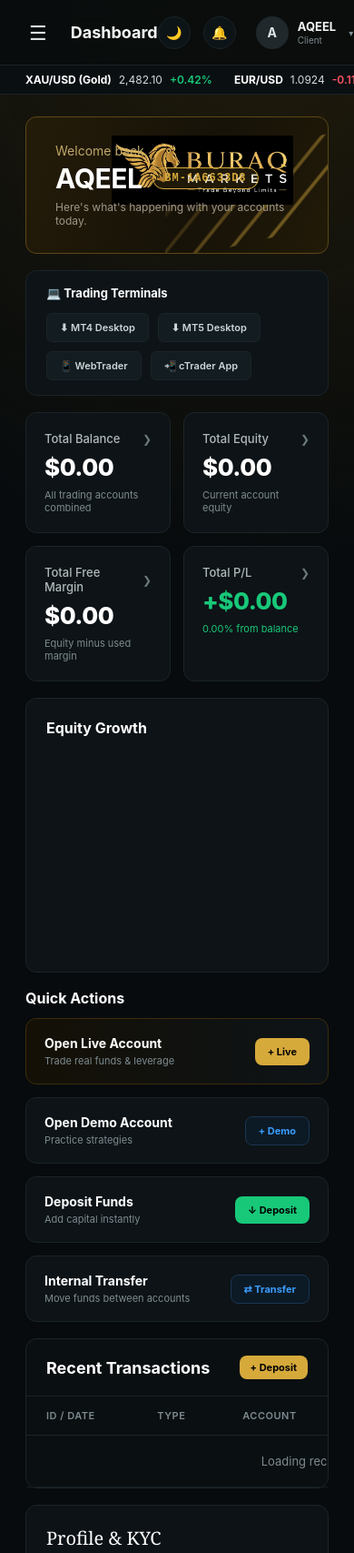
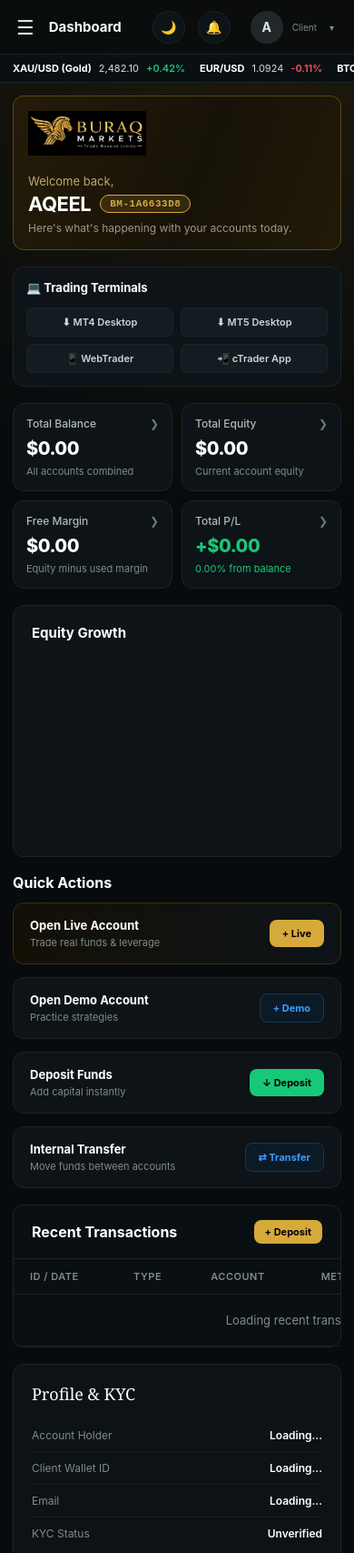
Before and after one commit to yousaftariq2020-netizen/Buraq-Markets, a website: page client-dashboard.html in a window 390 px wide. Shown: the top 1707 px of the page at 91% size. Drawn offline with nearby package versions, Linux system fonts and the light colour scheme; a script that the page names is missing.

Commit message:
Update client-dashboard.html

```diff
--- a/client-dashboard.html
+++ b/client-dashboard.html
@@ -41,7 +41,7 @@
 .profile-menu-item:hover{background:#172227;color:#fff}
 
 /* KYC ALERT BANNER */
-.kyc-alert{background:linear-gradient(90deg,#3b2707,#1d1303);border:1px solid #735118;padding:12px 28px;display:flex;align-items:center;justify-content:space-between;color:#e3be6b;font-weight:500;font-size:12px}
+.kyc-alert{background:linear-gradient(90deg,#3b2707,#1d1303);border:1px solid #735118;padding:12px 28px;display:flex;align-items:center;justify-content:space-between;color:#e3be6b;font-weight:500;font-size:12px;gap:10px;flex-wrap:wrap}
 .kyc-alert button{background:var(--gold);color:#000;border:0;padding:6px 14px;border-radius:6px;font-weight:700;cursor:pointer}
 
 /* MARKET TICKER */
@@ -54,22 +54,24 @@
 
 .content{padding:24px 28px 36px;max-width:1450px;margin:auto}
 
-.hero{position:relative;overflow:hidden;min-height:150px;border:1px solid #5b4817;border-radius:12px;background:linear-gradient(110deg,#241c09,#171208 56%,#211a08);padding:28px 32px;margin-bottom:18px}
-.hero-line{position:absolute;right:-4%;bottom:12px;width:58%;height:100px;opacity:.55;background:linear-gradient(135deg,transparent 0 15%,rgba(214,169,59,.2) 16% 17%,transparent 18% 29%,rgba(214,169,59,.35) 30% 31%,transparent 32% 43%,rgba(214,169,59,.6) 44% 45%,transparent 46% 58%,rgba(214,169,59,.72) 59% 60%,transparent 61% 72%,rgba(214,169,59,.8) 73% 74%,transparent 75%);transform:skewY(-13deg)}
-.hero-copy{position:relative;z-index:2}
-.hero small{color:#bfa76a;font-size:14px}
-.hero h1{margin:4px 0 6px;font-size:30px;letter-spacing:-.5px;color:#fff;display:flex;align-items:center;gap:12px;flex-wrap:wrap}
-.wallet-badge{background:rgba(214,169,59,0.15);border:1px solid var(--gold);color:var(--gold);font-size:12px;padding:4px 12px;border-radius:20px;font-family:monospace;letter-spacing:1px;font-weight:700}
+/* HERO SECTION DESKTOP & MOBILE RESPONSIVE FIX */
+.hero{position:relative;overflow:hidden;min-height:150px;border:1px solid #5b4817;border-radius:12px;background:linear-gradient(110deg,#241c09,#171208 56%,#211a08);padding:24px 28px;margin-bottom:18px;display:flex;justify-content:space-between;align-items:center;flex-wrap:wrap;gap:16px}
+.hero-line{position:absolute;right:-4%;bottom:12px;width:58%;height:100px;opacity:.35;background:linear-gradient(135deg,transparent 0 15%,rgba(214,169,59,.2) 16% 17%,transparent 18% 29%,rgba(214,169,59,.35) 30% 31%,transparent 32% 43%,rgba(214,169,59,.6) 44% 45%,transparent 46% 58%,rgba(214,169,59,.72) 59% 60%,transparent 61% 72%,rgba(214,169,59,.8) 73% 74%,transparent 75%);transform:skewY(-13deg);pointer-events:none}
+.hero-copy{position:relative;z-index:2;flex:1;min-width:240px}
+.hero small{color:#bfa76a;font-size:13px;display:block;margin-bottom:4px}
+.hero h1{margin:0 0 6px;font-size:26px;letter-spacing:-.5px;color:#fff;display:flex;align-items:center;gap:10px;flex-wrap:wrap}
+.wallet-badge{background:rgba(214,169,59,0.15);border:1px solid var(--gold);color:var(--gold);font-size:11px;padding:3px 10px;border-radius:20px;font-family:monospace;letter-spacing:0.5px;font-weight:700}
 .hero p{margin:0;color:#9e9786;font-size:12px}
-.hero-logo{position:absolute;z-index:2;right:38px;top:20px;width:200px;max-height:100px;object-fit:contain}
+.hero-logo-wrap{position:relative;z-index:2;display:flex;align-items:center;justify-content:flex-end}
+.hero-logo{width:160px;height:auto;max-height:65px;object-fit:contain;display:block}
 
 .kpis{display:grid;grid-template-columns:repeat(2,1fr);gap:14px;margin-bottom:18px}
 @media(min-width:1024px){.kpis{grid-template-columns:repeat(4,1fr)}}
-.kpi{background:#0d1317;border:1px solid var(--border);border-radius:12px;padding:20px;position:relative}
-.kpi-head{display:flex;justify-content:space-between;align-items:center;color:#b0bab9;font-size:13px;font-weight:500;margin-bottom:8px}
+.kpi{background:#0d1317;border:1px solid var(--border);border-radius:12px;padding:18px;position:relative}
+.kpi-head{display:flex;justify-content:space-between;align-items:center;color:#b0bab9;font-size:12px;font-weight:500;margin-bottom:8px}
 .kpi-head .arrow{color:#6c7a7e;font-size:12px}
-.kpi-value{font-size:26px;font-weight:800;color:#fff;letter-spacing:-0.5px}
-.kpi-sub{font-size:11px;color:var(--muted);margin-top:8px;font-weight:400}
+.kpi-value{font-size:24px;font-weight:800;color:#fff;letter-spacing:-0.5px}
+.kpi-sub{font-size:11px;color:var(--muted);margin-top:6px;font-weight:400}
 .green-text{color:#18c879!important}
 
 /* PLATFORMS BAR */
@@ -80,12 +82,12 @@
 .dl-btn:hover{border-color:var(--gold);color:#fff;background:#17232b}
 
 .quick-actions-title{font-size:16px;font-weight:700;color:#fff;margin-bottom:12px}
-.action-cards-grid{display:grid;grid-template-columns:repeat(auto-fit,minmax(220px,1fr));gap:14px;margin-bottom:18px}
-.create-card{background:#0d1317;border:1px solid var(--border);border-radius:12px;padding:18px 20px;display:flex;align-items:center;justify-content:space-between;cursor:pointer;transition:.2s}
+.action-cards-grid{display:grid;grid-template-columns:repeat(auto-fit,minmax(200px,1fr));gap:14px;margin-bottom:18px}
+.create-card{background:#0d1317;border:1px solid var(--border);border-radius:12px;padding:16px 18px;display:flex;align-items:center;justify-content:space-between;cursor:pointer;transition:.2s}
 .create-card:hover{border-color:var(--gold);background:#10171d}
 .create-card.live-card{border:1px solid #3c2d0b;background:linear-gradient(90deg,#141006,#0d1317)}
 .create-card.live-card:hover{border-color:var(--gold)}
-.card-info h4{margin:0 0 4px;font-size:14px;color:#fff}
+.card-info h4{margin:0 0 4px;font-size:13px;color:#fff}
 .card-info p{margin:0;font-size:11px;color:var(--muted)}
 
 .btn-gold{background:var(--gold);color:#000;border:0;border-radius:8px;padding:8px 14px;font-weight:700;font-size:11px;cursor:pointer;transition:.2s;display:inline-flex;align-items:center;justify-content:center}
@@ -94,23 +96,23 @@
 .btn-outline:hover{background:#102233}
 
 /* CHART CONTAINER */
-.chart-card{background:#0d1317;border:1px solid var(--border);border-radius:12px;padding:22px;margin-bottom:18px}
+.chart-card{background:#0d1317;border:1px solid var(--border);border-radius:12px;padding:20px;margin-bottom:18px}
 .chart-header{display:flex;justify-content:space-between;align-items:center;margin-bottom:16px}
-.chart-title{font-weight:700;color:#fff;font-size:16px}
+.chart-title{font-weight:700;color:#fff;font-size:15px}
 
 .accounts-container{display:none;margin-bottom:18px}
 .panel{background:#0a0f12;border:1px solid var(--border);border-radius:12px;margin-bottom:18px}
-.panel-head{display:flex;align-items:center;justify-content:space-between;padding:18px 22px;border-bottom:1px solid var(--border)}
-.panel-title{font-size:18px;font-weight:700;color:#fff}
+.panel-head{display:flex;align-items:center;justify-content:space-between;padding:16px 20px;border-bottom:1px solid var(--border)}
+.panel-title{font-size:16px;font-weight:700;color:#fff}
 
 .view-toggle{display:flex;gap:4px;background:#131c21;padding:4px;border-radius:6px;border:1px solid var(--border)}
-.view-btn{background:none;border:0;color:var(--muted);padding:4px 8px;border-radius:4px;cursor:pointer;font-size:12px}
+.view-btn{background:none;border:0;color:var(--muted);padding:4px 8px;border-radius:4px;cursor:pointer;font-size:11px}
 .view-btn.active{background:var(--gold);color:#000;font-weight:700}
 
 .table-wrap{overflow-x:auto}
-.account-table{width:100%;border-collapse:collapse;min-width:700px}
-.account-table th{padding:14px 22px;text-align:left;color:var(--muted);font-size:11px;font-weight:600;border-bottom:1px solid var(--border);text-transform:uppercase;letter-spacing:0.5px}
-.account-table td{padding:18px 22px;border-bottom:1px solid #141e22;color:#d7dddd;font-size:13px;vertical-align:middle}
+.account-table{width:100%;border-collapse:collapse;min-width:650px}
+.account-table th{padding:12px 18px;text-align:left;color:var(--muted);font-size:11px;font-weight:600;border-bottom:1px solid var(--border);text-transform:uppercase;letter-spacing:0.5px}
+.account-table td{padding:14px 18px;border-bottom:1px solid #141e22;color:#d7dddd;font-size:13px;vertical-align:middle}
 .acc-tag{background:#123524;color:#18c879;font-size:10px;font-weight:700;padding:2px 6px;border-radius:4px;display:inline-block;margin-bottom:4px}
 .acc-tag.demo{background:#2b220d;color:#e3b64e}
 .acc-num{font-weight:800;font-size:14px;color:#fff}.acc-sub{font-size:11px;color:var(--muted);margin-top:2px}
@@ -122,19 +124,18 @@
 .badge-rejected{background:#2d1215;color:#ff5360;font-size:11px;padding:3px 8px;border-radius:4px;font-weight:600}
 .btn-manage{background:transparent;border:1px solid #283439;color:#dce4e3;border-radius:6px;padding:6px 12px;font-size:11px;cursor:pointer}
 
-/* ACCOUNTS GRID VIEW */
-.accounts-grid-view{display:grid;grid-template-columns:repeat(auto-fit,minmax(280px,1fr));gap:14px;padding:18px}
-.acc-card{background:#0d1317;border:1px solid var(--border);border-radius:10px;padding:18px}
+.accounts-grid-view{display:grid;grid-template-columns:repeat(auto-fit,minmax(250px,1fr));gap:14px;padding:16px}
+.acc-card{background:#0d1317;border:1px solid var(--border);border-radius:10px;padding:16px}
 .acc-card-head{display:flex;justify-content:space-between;align-items:center;margin-bottom:12px;border-bottom:1px solid #162024;padding-bottom:10px}
 
 .bottom-grid{display:grid;grid-template-columns:1fr;gap:18px;margin-top:18px}
 @media(min-width:850px){.bottom-grid{grid-template-columns:1fr 1fr}}
-.card-box{background:#0d1216;border:1px solid var(--border);border-radius:12px;padding:22px}
-.card-box h3{margin:0 0 18px;font-size:20px;font-family:Georgia, serif;font-weight:400;color:#fff}
+.card-box{background:#0d1216;border:1px solid var(--border);border-radius:12px;padding:20px}
+.card-box h3{margin:0 0 16px;font-size:18px;font-family:Georgia, serif;font-weight:400;color:#fff}
 .info-table{width:100%;border-collapse:collapse}
 .info-table tr{border-bottom:1px solid #162024}
 .info-table tr:last-child{border-bottom:none}
-.info-table td{padding:12px 0;font-size:12px;color:var(--muted)}
+.info-table td{padding:10px 0;font-size:12px;color:var(--muted)}
 .info-table td.val{text-align:right;color:#fff;font-weight:600}
 .info-table td.val.green{color:#18c879}
 .info-table td.val.red{color:#ff5360}
@@ -142,15 +143,41 @@
 
 .modal-bg{position:fixed;inset:0;background:rgba(0,0,0,0.8);backdrop-filter:blur(4px);z-index:99;display:none;align-items:center;justify-content:center;padding:15px}
 .modal-bg.active{display:flex}
-.modal-box{background:#0d1417;border:1px solid var(--border);border-radius:12px;width:100%;max-width:440px;padding:24px;box-shadow:0 20px 40px rgba(0,0,0,0.6)}
+.modal-box{background:#0d1417;border:1px solid var(--border);border-radius:12px;width:100%;max-width:440px;padding:22px;box-shadow:0 20px 40px rgba(0,0,0,0.6)}
 .modal-header{display:flex;justify-content:space-between;align-items:center;margin-bottom:16px;border-bottom:1px solid var(--border);padding-bottom:12px}
-.modal-header h3{margin:0;color:#fff;font-size:16px}
+.modal-header h3{margin:0;color:#fff;font-size:15px}
 .modal-close{background:none;border:none;color:var(--muted);font-size:18px;cursor:pointer}
 .form-group{margin-bottom:14px}
 .form-group label{display:block;color:var(--muted);font-size:11px;margin-bottom:6px;font-weight:600}
 .form-control{width:100%;background:#11181c;border:1px solid var(--border);color:#fff;padding:10px;border-radius:6px;font-size:13px;outline:none}
 .form-control:focus{border-color:var(--gold)}
 .modal-footer{margin-top:20px;display:flex;justify-content:flex-end;gap:10px}
+
+/* --- SPECIAL MOBILE BREAKPOINTS --- */
+@media (max-width: 768px) {
+  .topbar { padding: 0 14px; height: 60px; }
+  .hamb { margin-right: 12px; }
+  .top-title { font-size: 15px; }
+  .user-name { display: none; }
+  .market-ticker { padding: 8px 14px; font-size: 11px; gap: 16px; }
+  .content { padding: 14px; }
+
+  /* Hero Overlap Fix */
+  .hero { padding: 16px; flex-direction: column; align-items: flex-start; }
+  .hero-logo-wrap { order: -1; width: 100%; justify-content: flex-start; margin-bottom: 4px; }
+  .hero-logo { width: 130px; }
+  .hero h1 { font-size: 22px; }
+  .hero-line { display: none; }
+
+  /* Download buttons 2x2 on mobile */
+  .download-bar { padding: 14px; }
+  .download-links { width: 100%; display: grid; grid-template-columns: 1fr 1fr; gap: 8px; }
+  .dl-btn { justify-content: center; }
+
+  .kpis { grid-template-columns: 1fr 1fr; gap: 10px; }
+  .kpi { padding: 14px; }
+  .kpi-value { font-size: 20px; }
+}
 </style>
 </head>
 <body>
@@ -190,13 +217,11 @@
   </div>
 </header>
 
-<!-- KYC WARNING BANNER (Daikhega agar status unverified hai) -->
 <div class="kyc-alert" id="kycBanner" style="display:none;">
   <span>⚠️ <b>Verification Required:</b> Your profile is unverified. Complete KYC to enable trading & withdrawals.</span>
   <button onclick="alert('Redirecting to KYC Page...')">Verify Identity</button>
 </div>
 
-<!-- LIVE MARKET TICKER -->
 <div class="market-ticker">
   <div class="ticker-item"><span class="ticker-sym">XAU/USD (Gold)</span> <span class="ticker-price">2,482.10</span> <span class="ticker-up">+0.42%</span></div>
   <div class="ticker-item"><span class="ticker-sym">EUR/USD</span> <span class="ticker-price">1.0924</span> <span class="ticker-down">-0.11%</span></div>
@@ -206,17 +231,22 @@
 
 <main class="content">
   <div id="app">
+    <!-- MOBILE FIXED HERO BANNER -->
     <section class="hero">
-      <img class="hero-logo" src="buraq-logo.jpg" alt="Buraq Markets">
       <div class="hero-line"></div>
       <div class="hero-copy">
         <small>Welcome back,</small>
-        <h1><span id="heroName">AQEEL</span> <span class="wallet-badge" id="heroWalletId">BM-1A6633D8</span></h1>
+        <h1>
+          <span id="heroName">AQEEL</span>
+          <span class="wallet-badge" id="heroWalletId">BM-1A6633D8</span>
+        </h1>
         <p>Here's what's happening with your accounts today.</p>
+      </div>
+      <div class="hero-logo-wrap">
+        <img class="hero-logo" src="buraq-logo.jpg" alt="Buraq Markets">
       </div>
     </section>
 
-    <!-- DOWNLOAD PLATFORMS BAR -->
     <section class="download-bar">
       <div class="download-title">💻 Trading Terminals</div>
       <div class="download-links">
@@ -231,7 +261,7 @@
       <div class="kpi">
         <div class="kpi-head"><span>Total Balance</span><span class="arrow">❯</span></div>
         <div class="kpi-value" id="valBalance">$0.00</div>
-        <div class="kpi-sub">All trading accounts combined</div>
+        <div class="kpi-sub">All accounts combined</div>
       </div>
       <div class="kpi">
         <div class="kpi-head"><span>Total Equity</span><span class="arrow">❯</span></div>
@@ -239,7 +269,7 @@
         <div class="kpi-sub">Current account equity</div>
       </div>
       <div class="kpi">
-        <div class="kpi-head"><span>Total Free Margin</span><span class="arrow">❯</span></div>
+        <div class="kpi-head"><span>Free Margin</span><span class="arrow">❯</span></div>
         <div class="kpi-value" id="valMargin">$0.00</div>
         <div class="kpi-sub">Equity minus used margin</div>
       </div>
@@ -250,17 +280,15 @@
       </div>
     </section>
 
-    <!-- EQUITY GROWTH CHART -->
     <section class="chart-card">
       <div class="chart-header">
         <div class="chart-title">Equity Growth</div>
       </div>
-      <div style="height: 220px; width: 100%;">
+      <div style="height: 200px; width: 100%;">
         <canvas id="equityChart"></canvas>
       </div>
     </section>
 
-    <!-- QUICK ACTIONS PANEL -->
     <div class="quick-actions-title">Quick Actions</div>
     <section class="action-cards-grid">
       <div class="create-card live-card" id="btnOpenLive">
@@ -296,7 +324,6 @@
       </a>
     </section>
 
-    <!-- ACTIVE ACCOUNTS WITH TABLE/CARD TOGGLE -->
     <section class="panel accounts-container" id="accountsSection">
       <div class="panel-head">
         <div class="panel-title">Active Accounts</div>
@@ -379,7 +406,6 @@
 </section>
 </div>
 
-<!-- CREATE ACCOUNT MODAL -->
 <div class="modal-bg" id="accountModal">
   <div class="modal-box">
     <div class="modal-header">
@@ -445,7 +471,6 @@
 let currentUser = null;
 let userKycStatus = 'Unverified';
 
-// INITIALIZE EQUITY CHART
 const ctx = document.getElementById('equityChart').getContext('2d');
 const equityChart = new Chart(ctx, {
   type: 'line',
@@ -472,7 +497,6 @@
   }
 });
 
-// VIEW SWITCHER TOGGLE
 const btnTable = document.getElementById('btnTableView');
 const btnGrid = document.getElementById('btnGridView');
 const tableCont = document.getElementById('tableViewContainer');
@@ -652,11 +676,9 @@
         document.getElementById('valMargin').textContent = money(freeMargin);
         document.getElementById('valPL').textContent = (totalPL >= 0 ? '+' : '') + money(totalPL);
 
-        // UPDATE CHART WITH REAL EQUITY
         equityChart.data.datasets[0].data = [0, totalBalance * 0.2, totalBalance * 0.5, totalBalance * 0.8, equity, equity, equity];
         equityChart.update();
 
-        // RENDER TABLE
         document.getElementById('accountsList').innerHTML = accounts.map(a => `
           <tr>
             <td>
@@ -674,7 +696,6 @@
           </tr>
         `).join('');
 
-        // RENDER CARDS VIEW
         document.getElementById('gridViewContainer').innerHTML = accounts.map(a => `
           <div class="acc-card">
             <div class="acc-card-head">
```
